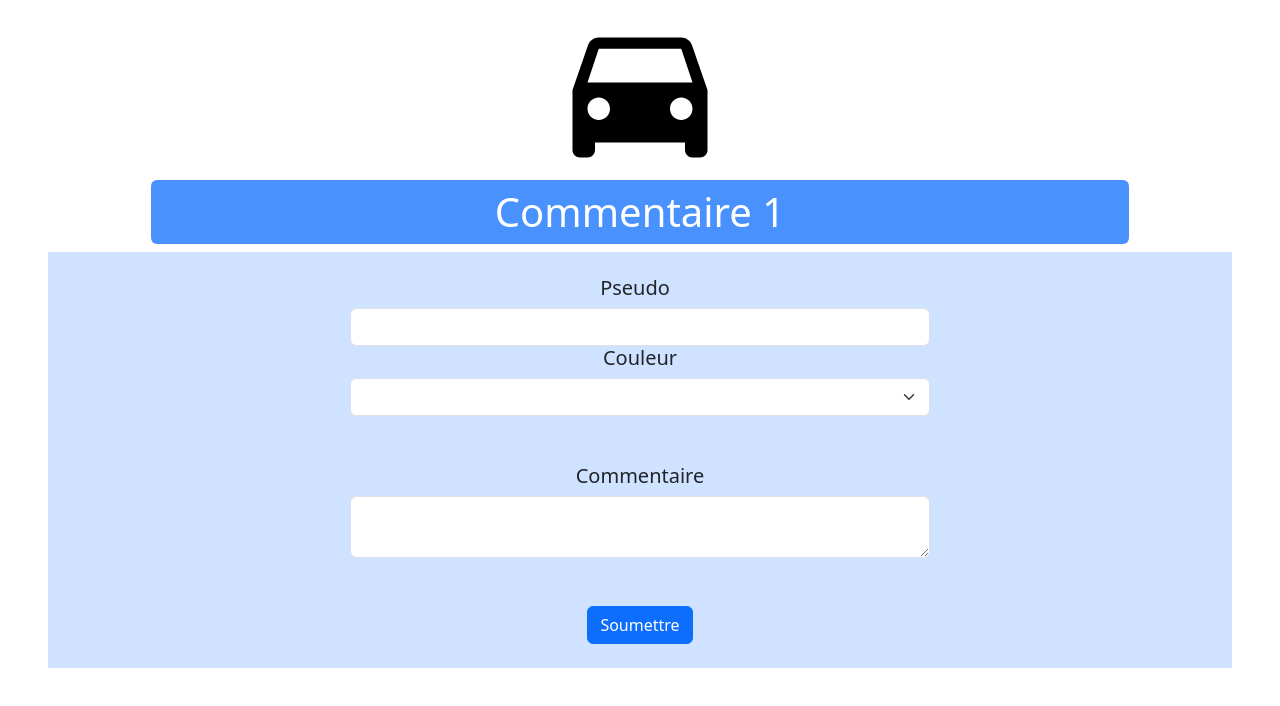
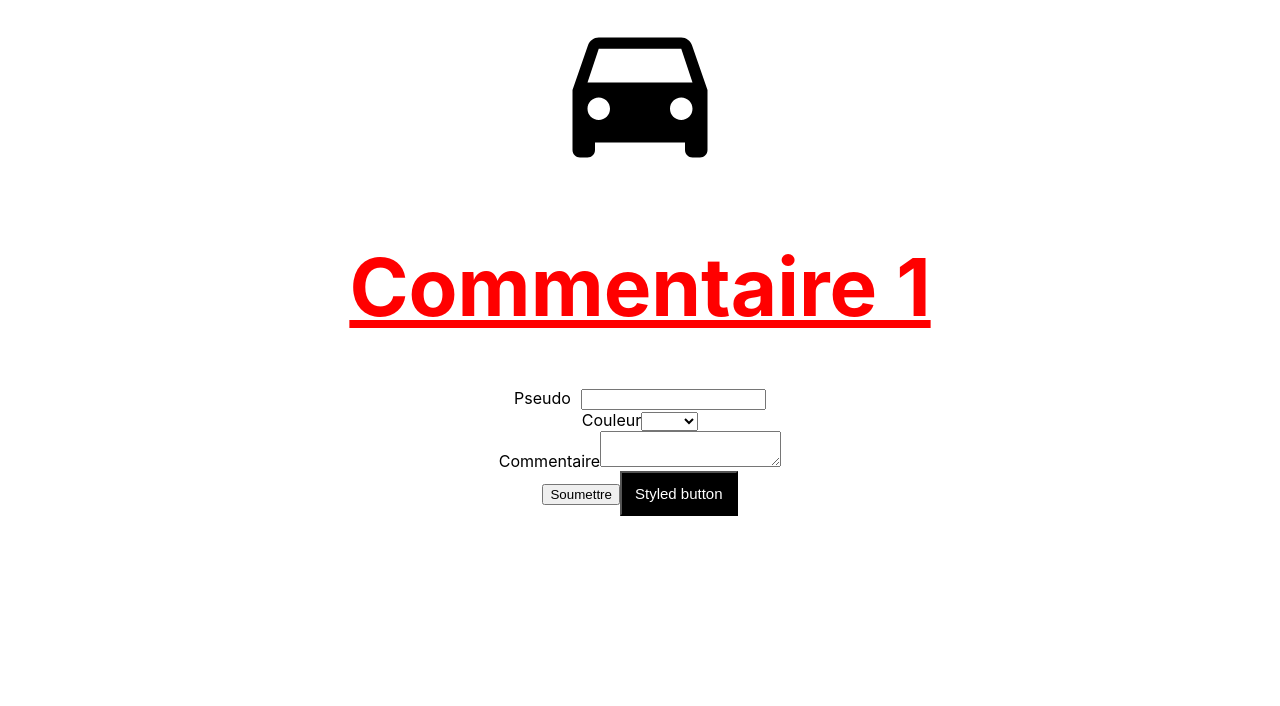
Before and after one commit to Wallmonger/React, a React (Create React App) app in the folder react-forms/: page / in a window 1280 px wide. Shown: the top 706 px of the page. Built offline with nearby package versions, Linux system fonts and the light colour scheme.

Commit message:
Styled-components library

```diff
--- a/react-forms/package.json
+++ b/react-forms/package.json
@@ -10,6 +10,7 @@
     "react": "^18.2.0",
     "react-dom": "^18.2.0",
     "react-scripts": "5.0.1",
+    "styled-components": "^4.3.1",
     "web-vitals": "^2.1.4"
   },
   "scripts": {
--- a/react-forms/src/Form.js
+++ b/react-forms/src/Form.js
@@ -1,12 +1,24 @@
 //#region Imports
 import React, { Component } from 'react';
 import Car from './Car';
-import MyHead from './myHeaderOne'
 import './css/myCss.css';
+import styled from 'styled-components';
 
-// Importing a module won't work on children
-import styles from './css/myCss.module.css';
 //#endregion
+
+const Title = styled.h1`
+    color : red;
+    font-size : 80px;
+    text-decoration: underline;
+`
+
+const Button = styled.button`
+    background : black;
+    color: #ffffff;
+    padding: 12px 13px;
+    font-size: 15px;
+`
+
 
 class Form extends Component {
 
@@ -49,20 +61,20 @@ class Form extends Component {
             <div>
                 <Car width="60" height="60" color={this.state.color}/>
 
-                <div className='row d-flex justify-content-center'>
-                    <h1 className="py-2 bg-primary bg-opacity-75 rounded w-75 text-white">Commentaire 1</h1>
+                <div>
+                    <Title>Commentaire 1</Title>
                 </div>
 
 
-                <form onSubmit={this.handleSubmitForm} className='bg-primary-subtle mx-5 p-4'>
-                    <div className="row d-flex justify-content-center">
-                        <label className="h5" style = {{ marginRight : '10px'}}>Pseudo</label>
-                        <input className="form-control w-50" type="text" value={this.state.username} onChange={this.handlePseudo} />
+                <form onSubmit={this.handleSubmitForm}>
+                    <div>
+                        <label style = {{ marginRight : '10px'}}>Pseudo</label>
+                        <input type="text" value={this.state.username} onChange={this.handlePseudo} />
                     </div>
 
-                    <div className='row d-flex justify-content-center mb-5'>
-                        <label className='h5'>Couleur</label>
-                        <select className="form-select w-50" value={this.state.color} onChange={this.handleColor}>
+                    <div>
+                        <label>Couleur</label>
+                        <select value={this.state.color} onChange={this.handleColor}>
                             {
                                 this.state.colors.map((color, index) => {
                                     return <option value={color} key={index}>{color}</option>
@@ -71,12 +83,13 @@ class Form extends Component {
                         </select>
                     </div>
 
-                    <div className="row d-flex justify-content-center mb-5">
-                        <label className='h5'>Commentaire</label>
-                        <textarea className="form-control w-50" value={this.state.comment} onChange={this.handleComments}></textarea>
+                    <div>
+                        <label>Commentaire</label>
+                        <textarea value={this.state.comment} onChange={this.handleComments}></textarea>
                     </div>
 
-                    <button type="submit" className="btn btn-primary">Soumettre</button>
+                    <button type="submit">Soumettre</button>
+                    <Button>Styled button</Button>
 
                 </form>
             </div>
--- a/react-forms/src/index.js
+++ b/react-forms/src/index.js
@@ -1,7 +1,7 @@
 import React from 'react';
 import ReactDOM from 'react-dom/client';
 import './index.css';
-import 'bootstrap/dist/css/bootstrap.min.css'
+// import 'bootstrap/dist/css/bootstrap.min.css'
 import App from './App';
 import reportWebVitals from './reportWebVitals';
 
```
Also changed, not shown: 1 other file (tests, documents, lock files or other folders).
